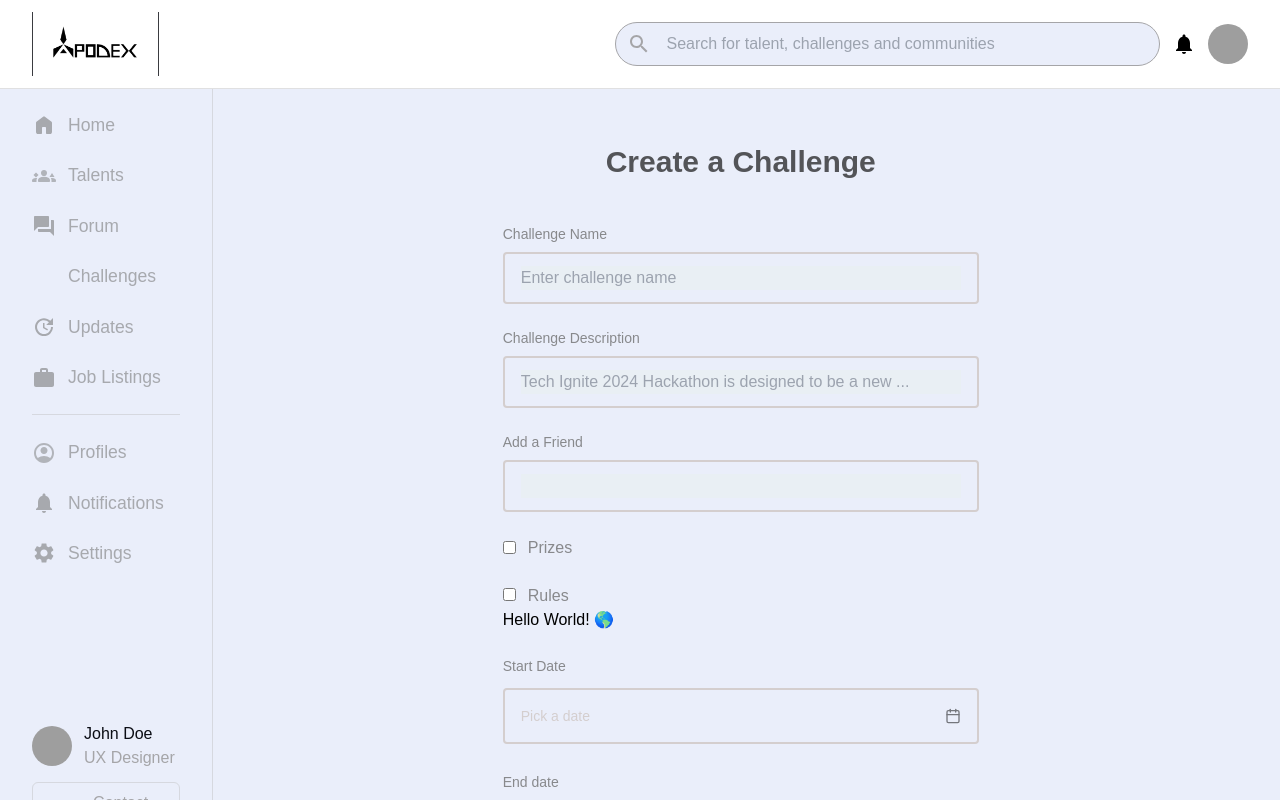
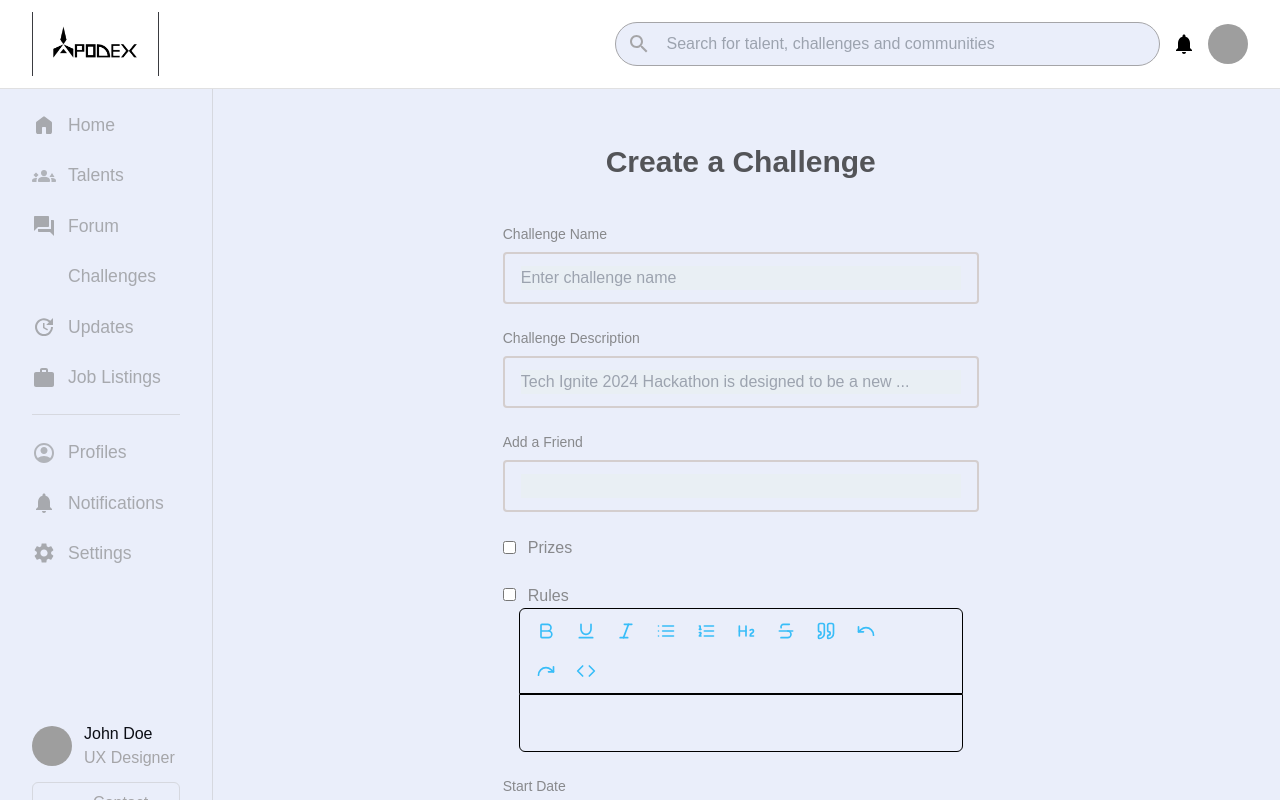
Before and after one commit to gdscuniuyoorg/apodex_frontend_new, a Next.js app: page /dashboard/challenges/form in a window 1280 px wide. Shown: the top 800 px of the page. Built offline with nearby package versions, Linux system fonts and the light colour scheme; no server answers; grey boxes are pictures that could not be loaded; a web font is replaced by a local one.

Commit message:
almost done with editor

```diff
--- a/app/dashboard/challenges/form/page.tsx
+++ b/app/dashboard/challenges/form/page.tsx
@@ -6,10 +6,19 @@ import Button from "@/components/buttons/Button";
 import InputBox from "@/components/Inputs/InputBox";
 import LabelText from "@/components/Labels/Labeltext";
 import { CalendarForm } from "@/components/UI/datepicker";
-import Tiptap from "@/components/UI/Tiptap";
+import Tiptap from "@/components/tipTap/Tiptap";
 
 const ChallengeForm = () => {
   const router = useRouter();
+
+  const [tipTapContent, setTipTapContent] = useState<string>("");
+
+  // store in localstorage
+  const [challengeName, setChallengeName] = useState<string>("");
+  const [challengeDescription, setChallengeDescription] = useState<string>("");
+
+  const [value, setValue] = useState("");
+  const [isFormValid, setIsFormValid] = useState(false);
 
   const [formData, setFormData] = useState({
     challengeName: "",
@@ -17,10 +26,12 @@ const ChallengeForm = () => {
     Add: "",
     start: "",
     end: "",
+    rules: "",
   });
 
-  const [value, setValue] = useState("");
-  const [isFormValid, setIsFormValid] = useState(false);
+  const changeTiptapContent = (reason: any) => {
+    setTipTapContent(reason);
+  };
 
   const validateForm = () => {
     // Check if all required fields are filled out
@@ -66,10 +77,6 @@ const ChallengeForm = () => {
     console.log(files);
   };
 
-  // store in localstorage
-  const [challengeName, setChallengeName] = useState<string>("");
-  const [challengeDescription, setChallengeDescription] = useState<string>("");
-
   const handleNext = () => {
     router.push("/dashboard/challenges/ongoing");
 
@@ -99,13 +106,19 @@ const ChallengeForm = () => {
 
   const handleSubmit = (e: FormEvent) => {
     e.preventDefault();
+
+    // this is the tip tap content, you can add it to your form data
+    console.log(tipTapContent);
+
     console.log("Form data:", formData);
+
     setFormData({
       challengeName: "",
       challengeDescription: "",
       Add: "",
       start: "",
       end: "",
+      rules: tipTapContent,
     });
   };
 
@@ -173,14 +186,11 @@ const ChallengeForm = () => {
                 Rules
               </label>
             </div>
-            {/* <ReactQuill
-              theme="snow"
-              className='border-2 border-gray rounded-[4px] w-full h-[10rem] text-editor flex flex-col-reverse bg-white"'
-              value={value}
-              onChange={setValue}
-            /> */}
 
-            <Tiptap />
+            <Tiptap
+              value={tipTapContent}
+              onChange={(newContent: string) => changeTiptapContent(newContent)}
+            />
           </div>
 
           <div>
--- a/components/UI/Tiptap.tsx
+++ /dev/null
@@ -1,15 +0,0 @@
-"use client";
-
-import { useEditor, EditorContent } from "@tiptap/react";
-import StarterKit from "@tiptap/starter-kit";
-
-const Tiptap = () => {
-  const editor = useEditor({
-    extensions: [StarterKit],
-    content: "<p>Hello World! 🌎️</p>",
-  });
-
-  return <EditorContent editor={editor} />;
-};
-
-export default Tiptap;
--- /dev/null
+++ b/components/tipTap/Tiptap.tsx
@@ -0,0 +1,39 @@
+"use client";
+
+import Toolbar from "./Toolbar";
+import { useEditor, EditorContent } from "@tiptap/react";
+import StarterKit from "@tiptap/starter-kit";
+import Underline from "@tiptap/extension-underline";
+
+const Tiptap = ({
+  value,
+  onChange,
+}: {
+  value: string;
+  onChange: (reason: any) => void;
+}) => {
+  const handleChange = (text: string) => {
+    onChange(text);
+  };
+  const editor = useEditor({
+    extensions: [StarterKit, Underline],
+    editorProps: {
+      attributes: {
+        class:
+          "flex flex-col px-4 justify-start border border-gray-700 text-gray-700 items-start w-full gap-3 font-medium text-[1rem] p-4 rounded-bl-md rounded-br-md outline-none",
+      },
+    },
+    onUpdate: ({ editor }) => {
+      handleChange(editor.getHTML());
+    },
+  });
+
+  return (
+    <div className="w-full px-4">
+      <Toolbar editor={editor} content={value} />
+      <EditorContent style={{ whiteSpace: "pre-line" }} editor={editor} />
+    </div>
+  );
+};
+
+export default Tiptap;
--- /dev/null
+++ b/components/tipTap/Toolbar.tsx
@@ -0,0 +1,181 @@
+import { Editor } from "@tiptap/react";
+import {
+  Bold,
+  Underline,
+  Italic,
+  List,
+  ListOrdered,
+  Heading2,
+  Strikethrough,
+  Quote,
+  Undo,
+  Redo,
+  Code,
+} from "lucide-react";
+
+type ToolbarProps = {
+  editor: Editor | null;
+  content: string;
+};
+
+const Toolbar = ({ editor, content }: ToolbarProps) => {
+  type ActionButtonProps = {
+    editor: Editor | null;
+    emit: (editor: Editor | null) => void;
+    isActive: boolean;
+    icon: JSX.Element;
+  };
+
+  const ActionButton = ({
+    editor,
+    emit,
+    isActive,
+    icon,
+  }: ActionButtonProps) => {
+    return (
+      <button
+        onClick={(e) => {
+          e.preventDefault();
+          emit(editor);
+        }}
+        className={
+          isActive ? "bg-sky-700 text-white p-2 rounded-lg" : "text-sky-400"
+        }
+      >
+        {icon}
+      </button>
+    );
+  };
+
+  if (!editor) {
+    return null;
+  }
+  const toggleBold = () => {
+    editor.chain().focus().toggleBold().run();
+  };
+
+  const toggleUnderline = () => {
+    editor.chain().focus().toggleUnderline().run();
+  };
+
+  const toggleItalic = () => {
+    editor.chain().focus().toggleItalic().run();
+  };
+
+  const toggleList = () => {
+    editor.chain().focus().toggleBulletList().run();
+  };
+
+  const toggleListOrdered = () => {
+    editor.chain().focus().toggleOrderedList().run();
+  };
+
+  const toggleHeading2 = () => {
+    editor.chain().focus().toggleHeading({ level: 2 }).run();
+  };
+
+  const toggleStrikethrough = () => {
+    editor.chain().focus().toggleStrike().run();
+  };
+
+  const toggleQuote = () => {
+    editor.chain().focus().toggleBlockquote().run();
+  };
+
+  const undo = () => {
+    editor.chain().focus().undo().run();
+  };
+
+  const redo = () => {
+    editor.chain().focus().redo().run();
+  };
+
+  const toggleCode = () => {
+    editor.chain().focus().toggleCode().run();
+  };
+
+  return (
+    <div className="px-4 py-3 rounded-tl-md rounded-tr-md flex justify-between items-start gap-5 w-full flex-wrap border border-gray-700">
+      <div className="flex justify-start items-center gap-5 w-full lg:w-10/12 flex-wrap">
+        <ActionButton
+          editor={editor}
+          emit={toggleBold}
+          isActive={editor.isActive("bold")}
+          icon={<Bold className="w-5 h-5" />}
+        />
+
+        <ActionButton
+          editor={editor}
+          emit={toggleUnderline}
+          isActive={editor.isActive("underline")}
+          icon={<Underline className="w-5 h-5" />}
+        />
+
+        <ActionButton
+          editor={editor}
+          emit={toggleItalic}
+          isActive={editor.isActive("italic")}
+          icon={<Italic className="w-5 h-5" />}
+        />
+
+        <ActionButton
+          editor={editor}
+          emit={toggleList}
+          isActive={editor.isActive("bulletList")}
+          icon={<List className="w-5 h-5" />}
+        />
+
+        <ActionButton
+          editor={editor}
+          emit={toggleListOrdered}
+          isActive={editor.isActive("orderedList")}
+          icon={<ListOrdered className="w-5 h-5" />}
+        />
+
+        <ActionButton
+          editor={editor}
+          emit={toggleHeading2}
+          isActive={editor.isActive("heading", { level: 2 })}
+          icon={<Heading2 className="w-5 h-5" />}
+        />
+
+        <ActionButton
+          editor={editor}
+          emit={toggleStrikethrough}
+          isActive={editor.isActive("strike")}
+          icon={<Strikethrough className="w-5 h-5" />}
+        />
+
+        <ActionButton
+          editor={editor}
+          emit={toggleQuote}
+          isActive={editor.isActive("blockquote")}
+          icon={<Quote className="w-5 h-5" />}
+        />
+
+        <ActionButton
+          editor={editor}
+          emit={undo}
+          isActive={false}
+          icon={<Undo className="w-5 h-5" />}
+        />
+
+        <ActionButton
+          editor={editor}
+          emit={redo}
+          isActive={false}
+          icon={<Redo className="w-5 h-5" />}
+        />
+
+        <ActionButton
+          editor={editor}
+          emit={toggleCode}
+          isActive={editor.isActive("code")}
+          icon={<Code className="w-5 h-5" />}
+        />
+      </div>
+    </div>
+  );
+};
+
+export default Toolbar;
--- a/package.json
+++ b/package.json
@@ -16,6 +16,7 @@
     "@radix-ui/react-toast": "^1.1.5",
     "@reduxjs/toolkit": "^2.2.1",
     "@tiptap/core": "^2.3.0",
+    "@tiptap/extension-underline": "^2.3.0",
     "@tiptap/pm": "^2.3.0",
     "@tiptap/react": "^2.3.0",
     "@tiptap/starter-kit": "^2.3.0",
```
Also changed, not shown: 1 other file (tests, documents, lock files or other folders).
